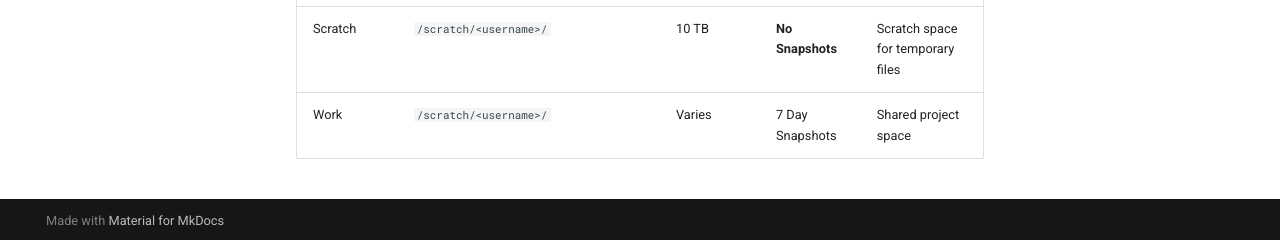
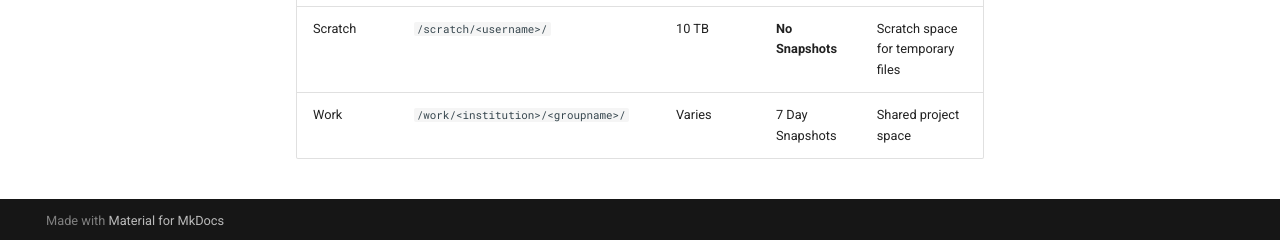
Before and after one commit to mghpcc/aicr-docs-edit, an MkDocs documentation site: the page built from docs/files/overview.md, in a window 1280 px wide and 1235 px high. Shown: the part 992-1232 px from the top of the window. Built offline with MkDocs 1.6.1 and Material for MkDocs 9.7.7, drawn with Linux system fonts in a browser that asks for light colours.

Commit message:
Update Work directory path in Filesystem Overview

```diff
--- a/docs/files/overview.md
+++ b/docs/files/overview.md
@@ -17,4 +17,4 @@ See the table below for a description of each storage space.
 | ----------- | ----------- |----------- |----------- |----------- |
 | Home Directory | `/home/<username>` | 100 GB | 7 Day Snapshots | Use for important files and software |
 | Scratch | `/scratch/<username>/` | 10 TB | **No Snapshots** | Scratch space for temporary files |
-| Work | `/scratch/<username>/` | Varies | 7 Day Snapshots | Shared project space |
+| Work | `/work/<institution>/<groupname>/` | Varies | 7 Day Snapshots | Shared project space |
```
